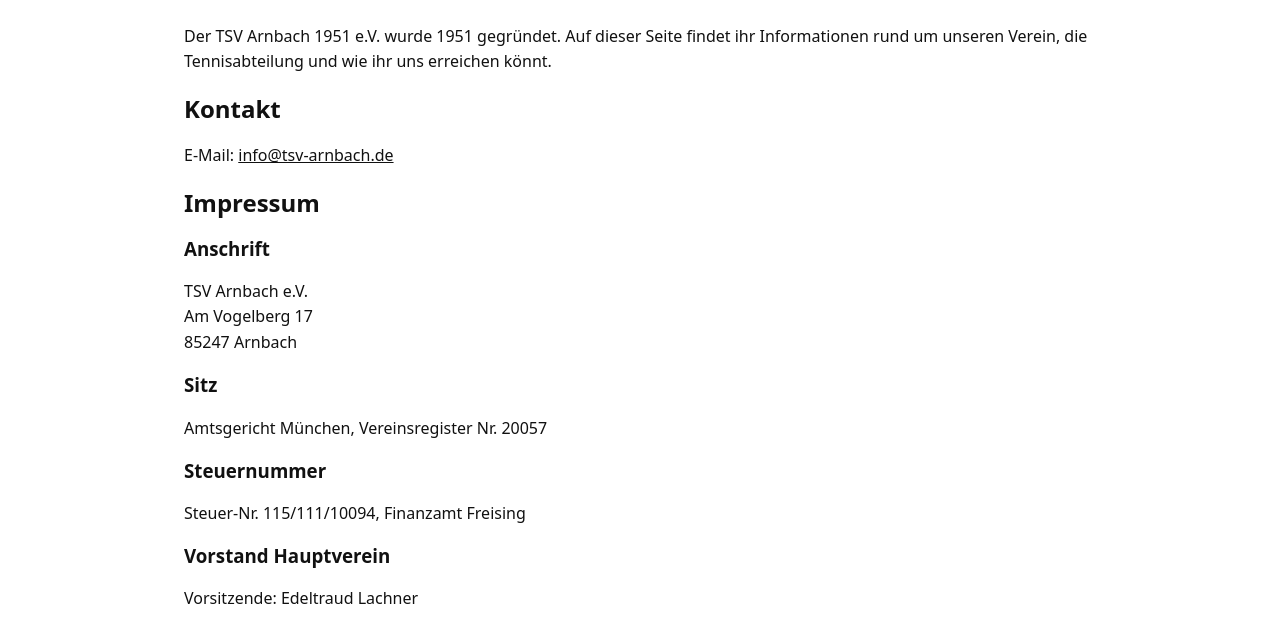
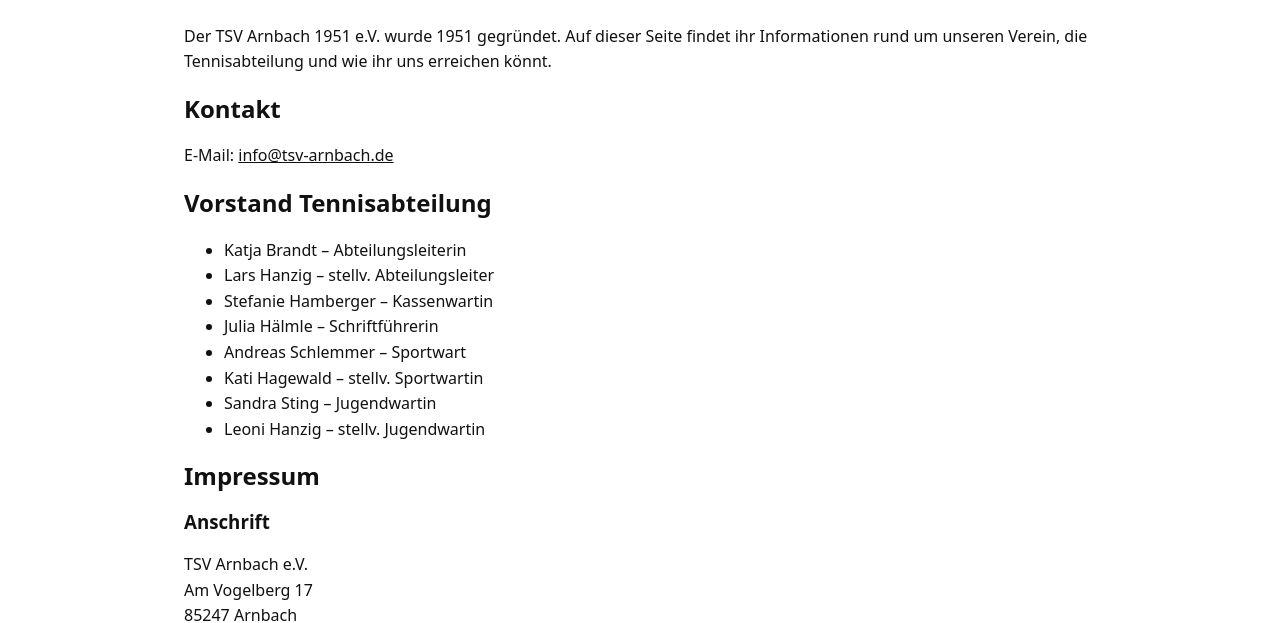
Before and after one commit to as69-github/tennis.tsvarnbach, an Eleventy site: page src/ueber-uns.njk in a window 1280 px wide. Shown: the part 183-806 px from the top of the page. Built offline with nearby package versions, Linux system fonts and the light colour scheme; Eleventy itself is replaced by a stand-in of ours; files that its build step writes are made by us from their sources.

Commit message:
Ueber uns: Vorstand der Tennisabteilung ergaenzt

```diff
--- a/src/ueber-uns.njk
+++ b/src/ueber-uns.njk
@@ -14,6 +14,18 @@
 <p>
   E-Mail: <a href="mailto:{{ verein.email }}">{{ verein.email }}</a>
 </p>
+
+<h2>Vorstand Tennisabteilung</h2>
+<ul>
+  <li>Katja Brandt – Abteilungsleiterin</li>
+  <li>Lars Hanzig – stellv. Abteilungsleiter</li>
+  <li>Stefanie Hamberger – Kassenwartin</li>
+  <li>Julia Hälmle – Schriftführerin</li>
+  <li>Andreas Schlemmer – Sportwart</li>
+  <li>Kati Hagewald – stellv. Sportwartin</li>
+  <li>Sandra Sting – Jugendwartin</li>
+  <li>Leoni Hanzig – stellv. Jugendwartin</li>
+</ul>
 
 <h2 id="impressum">Impressum</h2>
 
```
